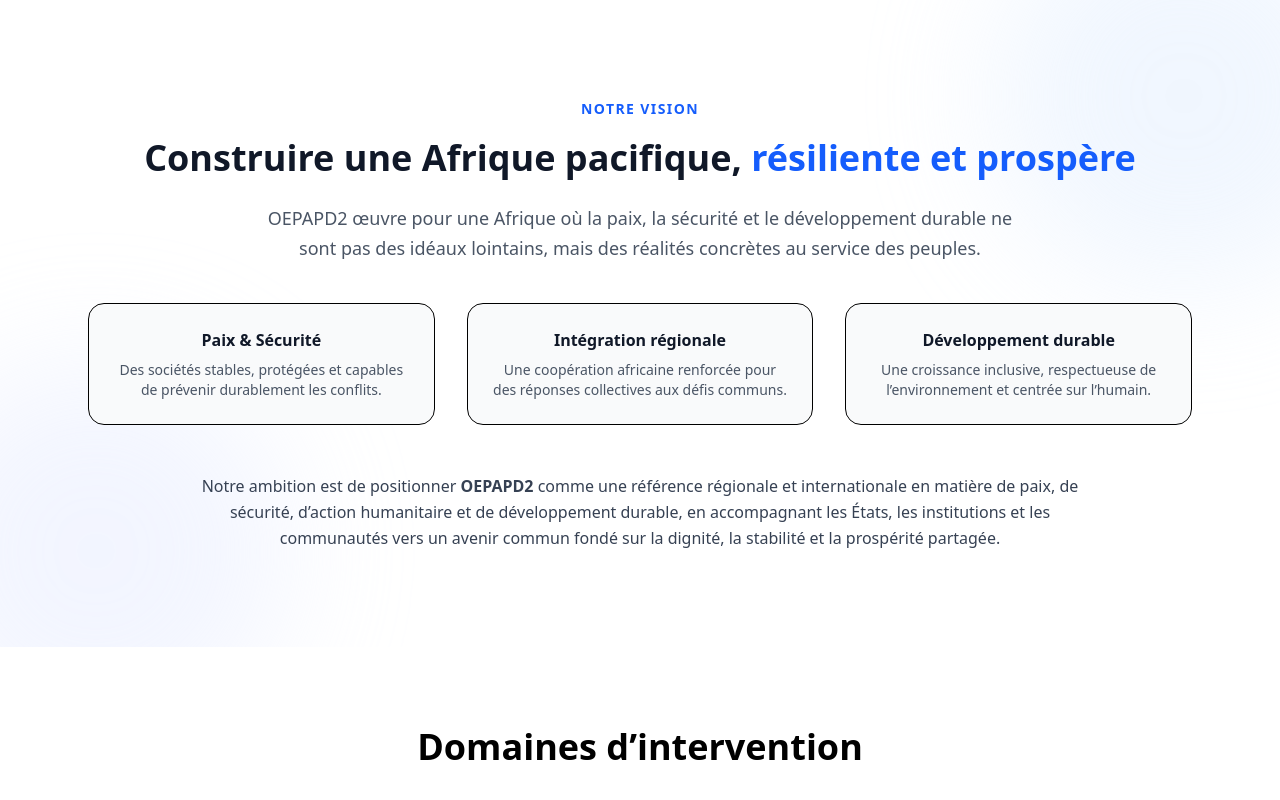
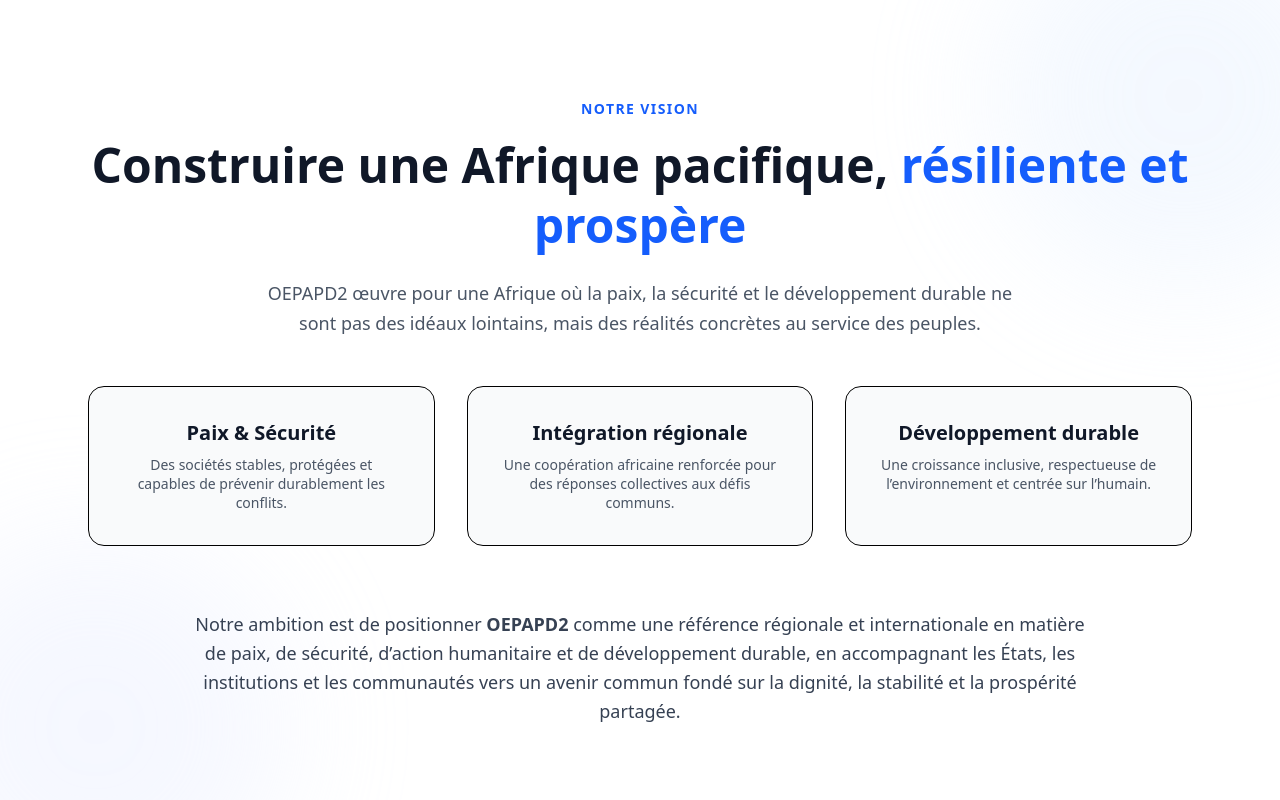
Before and after one commit to bingsa-tech/oepap2-frontend, a Vue app: page / in a window 1280 px wide. Shown: the part 1420-2220 px from the top of the page. Built offline with nearby package versions, Linux system fonts and the light colour scheme; no server answers.

Commit message:
modif global2

```diff
--- a/src/components/about/Vision.vue
+++ b/src/components/about/Vision.vue
@@ -1,9 +1,8 @@
 <template>
   <section class="relative py-24 bg-white overflow-hidden">
-    <!-- Décor léger -->
     <div class="absolute inset-0 pointer-events-none">
-      <div class="absolute -top-24 -right-24 w-96 h-96 bg-blue-100 rounded-full blur-3xl opacity-40"></div>
-      <div class="absolute -bottom-24 -left-24 w-96 h-96 bg-indigo-100 rounded-full blur-3xl opacity-40"></div>
+      <div class="absolute -top-24 -right-24 w-96 h-96 bg-blue-100 rounded-full blur-3xl opacity-30"></div>
+      <div class="absolute -bottom-24 -left-24 w-96 h-96 bg-indigo-100 rounded-full blur-3xl opacity-30"></div>
     </div>
 
     <div
@@ -14,40 +13,41 @@
         Notre vision
       </span>
 
-      <h2 class="text-3xl md:text-4xl font-extrabold text-gray-900 leading-tight">
+      <h2 class="text-4xl md:text-5xl font-extrabold text-gray-900 leading-tight">
         Construire une Afrique pacifique,
         <span class="text-blue-600">résiliente et prospère</span>
       </h2>
+
 
       <p class="mt-6 text-lg text-gray-600 max-w-3xl mx-auto leading-relaxed">
         OEPAPD2 œuvre pour une Afrique où la paix, la sécurité et le développement durable
         ne sont pas des idéaux lointains, mais des réalités concrètes au service des peuples.
       </p>
 
-      <div class="mt-10 grid md:grid-cols-3 gap-8">
-        <div class="p-6 rounded-2xl border bg-gray-50 hover:shadow-md transition">
-          <h3 class="font-semibold text-gray-900 mb-2">Paix & Sécurité</h3>
-          <p class="text-sm text-gray-600">
+      <div class="mt-12 grid md:grid-cols-3 gap-8">
+        <div class="p-8 rounded-2xl border bg-gray-50 hover:shadow-lg hover:border-blue-300 transition duration-300">
+          <h3 class="font-bold text-xl text-gray-900 mb-2">Paix & Sécurité</h3>
+          <p class="text-sm text-gray-600 leading-snug">
             Des sociétés stables, protégées et capables de prévenir durablement les conflits.
           </p>
         </div>
 
-        <div class="p-6 rounded-2xl border bg-gray-50 hover:shadow-md transition">
-          <h3 class="font-semibold text-gray-900 mb-2">Intégration régionale</h3>
-          <p class="text-sm text-gray-600">
+        <div class="p-8 rounded-2xl border bg-gray-50 hover:shadow-lg hover:border-blue-300 transition duration-300">
+          <h3 class="font-bold text-xl text-gray-900 mb-2">Intégration régionale</h3>
+          <p class="text-sm text-gray-600 leading-snug">
             Une coopération africaine renforcée pour des réponses collectives aux défis communs.
           </p>
         </div>
 
-        <div class="p-6 rounded-2xl border bg-gray-50 hover:shadow-md transition">
-          <h3 class="font-semibold text-gray-900 mb-2">Développement durable</h3>
-          <p class="text-sm text-gray-600">
+        <div class="p-8 rounded-2xl border bg-gray-50 hover:shadow-lg hover:border-blue-300 transition duration-300">
+          <h3 class="font-bold text-xl text-gray-900 mb-2">Développement durable</h3>
+          <p class="text-sm text-gray-600 leading-snug">
             Une croissance inclusive, respectueuse de l’environnement et centrée sur l’humain.
           </p>
         </div>
       </div>
 
-      <p class="mt-12 text-gray-700 max-w-4xl mx-auto leading-relaxed">
+      <p class="mt-16 text-gray-700 max-w-4xl mx-auto leading-relaxed text-lg font-medium">
         Notre ambition est de positionner <strong>OEPAPD2</strong> comme une référence régionale
         et internationale en matière de paix, de sécurité, d’action humanitaire et
         de développement durable, en accompagnant les États, les institutions et les communautés
@@ -67,7 +67,8 @@ onMounted(() => {
 
   const observer = new IntersectionObserver(
     ([entry]) => {
-      if (entry.isIntersecting) {
+      // CORRECTION APPLIQUÉE : Vérification de l'existence de 'entry' pour satisfaire TypeScript strict.
+      if (entry && entry.isIntersecting) {
         visionBlock.value?.classList.remove("opacity-0", "translate-y-6");
         observer.disconnect();
       }
--- a/tsconfig.app.json
+++ b/tsconfig.app.json
@@ -7,6 +7,7 @@
 
     "paths": {
       "@/*": ["./src/*"]
-    }
+    },
+    "strictNullChecks": false
   }
 }
```
